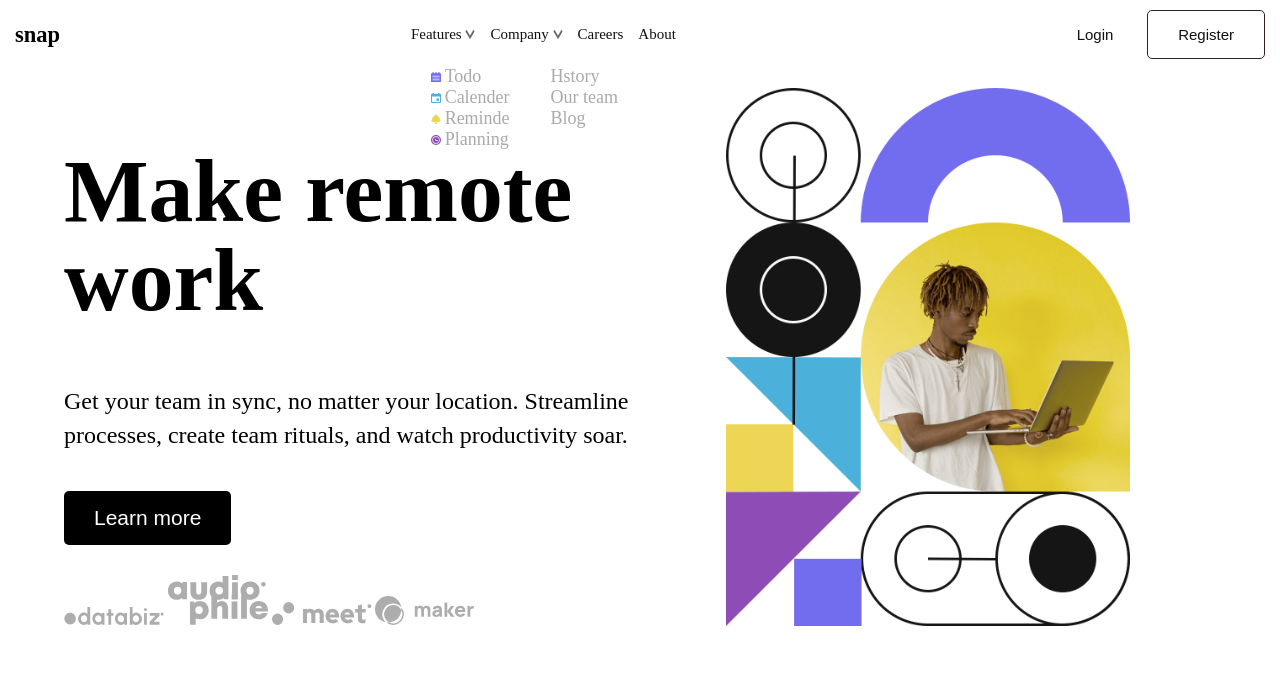
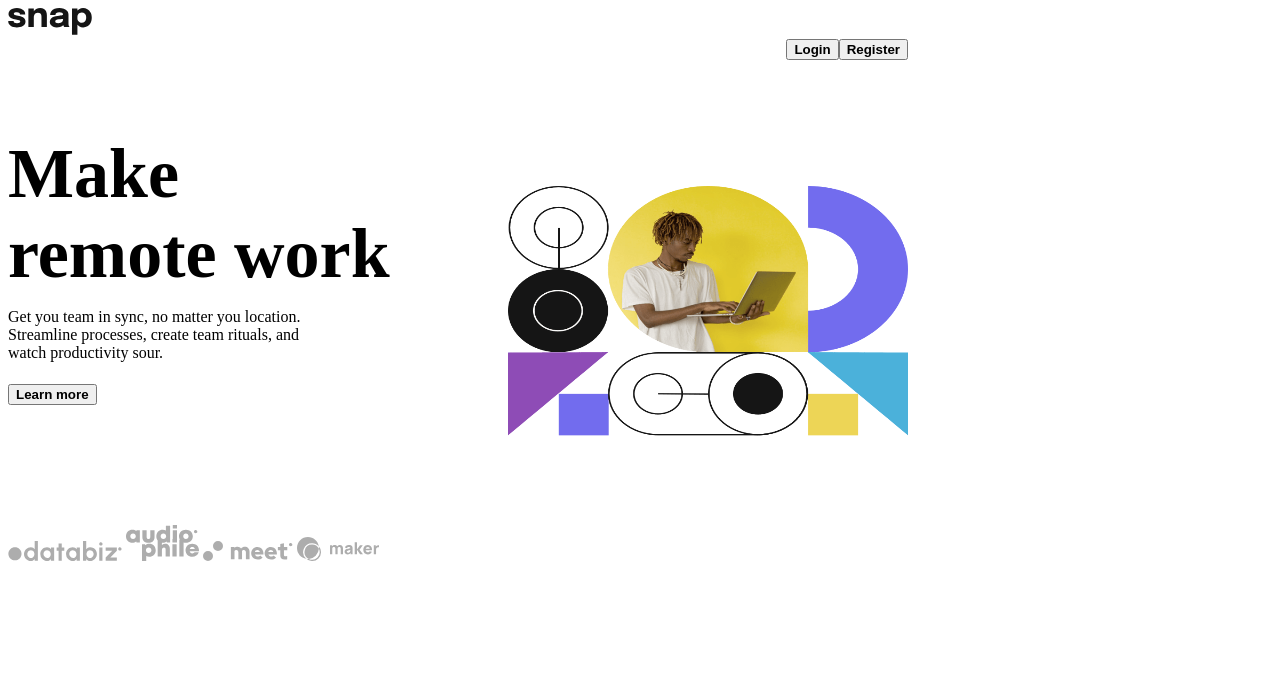
Before and after one commit to JAPH254/Flex-box-challenge, a plain HTML site: page index.html in a window 1280 px wide. Drawn offline with Linux system fonts and the light colour scheme; files whose address does not match are found by name.

Commit message:
This is the origin intro-section project

```diff
--- a/index.html
+++ b/index.html
@@ -2,377 +2,146 @@
 <html lang="en">
 <head>
     <meta charset="UTF-8">
-  <meta name="viewport" content="width=device-width, initial-scale=1.0"> <!-- displays site properly based on user's device -->
-
-  <link rel="icon" type="image/png" sizes="32x32" href="./images/favicon-32x32.png">
-
-  <title>omanyus##challenge</title>
-
-  <!-- Feel free to remove these styles or customise in your own stylesheet 👍 -->
-  <link rel="stylesheet" href="style.css">
+    <meta http-equiv="X-UA-Compatible" content="IE=edge">
+    <meta name="viewport" content="width=device-width, initial-scale=1.0">
+    <title>omanyu's challenge</title>
 </head>
 <style>
+    .registration {
+        align-content: rigth;
+    }
+    .menu_nav{
+        font-weight: bold;
 
-.attribution { font-size: 11px; text-align: center; }
-.attribution a { color: hsl(228, 45%, 44%);
-}
-body{
-    margin: 0;
-    padding: 0;
-    font-family: 'Times New Roman', Times, serif;
-}
-html{
-    margin: 0;
-    padding: 0;
-    font-size: 93.75%;/*10px/16px tmes 100 */
-    box-sizing: border-box;
-    text-decoration: none;
-}
-.logo h2{
-    font-size: 1.5rem;
-    font-weight: 700;
-}
-/* Header styles */
-.header-container{
-    padding: .3rem 1rem;
-    margin: 0;
-    margin-top: -.1rem;
-
-    display: flex;
-    align-items: center;
-    justify-content: space-between;
-}
-.header-nav{
-    justify-self: flex-start;
-    margin-left: -5rem;
-}
-.header-nav .nav-items{
- display: flex;
- align-items: center;
- list-style:none ;
-}
-
-.nav-item{
-    margin-left:1rem ;
-}
-
-.nav-link{
-    text-decoration: none;
-    color: #111;
-}
-
-.btn{
-    padding: 1rem 2rem;
-    color: #111;
-    font-size: 1rem;
-    font-weight: 500;
-    border: none;
-    background: none;
-}
-.reg-btn{
-    border-radius: 5px;
-    border: 1px solid #332122;
-}
-main{
-    display: flex;
-    align-items: center;
-    justify-content: flex-start;
-    width: 100%;
+        width: 860px;
         margin: 0 auto;
     }
+    .menu_nav ul{
+        life-style:none;
+        margin-top:2%;
+    }
+    .menu_nav ul li{
+        width: 170px;
+        border: 1px solid #fff;
+        height: 50px;
+        line-height: 50px;
+        text-align: center;
+        float: left;
+        position: relative;
 
-.showcase{
+    }
+  .main-image img{
+      height: 250px;
+      width: 400px;
       display: flex;
-    align-items: center;
-    justify-content: space-between;
-    /* flex-wrap: wrap; */
-    width: 90%;
-    margin: 1rem auto 3rem;
+      flex-direction: column;
+      justify-content: flex-end;
+
+
   }
+  .main_right{
+      align-items: right;
+      height: 550px;
 
-.show-img{
-    width: 50%;
+      flex-direction: column;
+
+
   }
-img{
-    width: 100%;
-    /* max-width: 300px; */
+  .content{
+      display: flex;
   }
-.show-text{
-    width: 50%;
-    /* line-height: 1.9; */
-}
-.show-text h1{
-    font-size: 7vw;
-    line-height: 1;
-}
-.show-text p{
-    font-size: 1.6rem;
-    line-height: 1.4;
-}
-.show-text button{
-    padding: 1rem 2rem;
-    color: #fff;
-    background-color: #000;
-    border-radius: 5px;
-    font-size: 1.4rem;
-    font-weight: 300;
-    border: none;
-    margin: 1rem 0;
-    cursor: pointer;
-    margin-bottom: 2rem;
-}
-.show-text img{
-    width: 100px;
-}
-.show-text . footers{
-    display: flex;
-    align-items: center;
-    justify-content: space-around;
-}.show-img{
-    display: flex;
-    align-items: center;
+  .main_left{
       justify-content: center;
-}
-.show-img img{
-    align-self: center;
-    width: 70%;
-    height: 60%;
-}
-.nav-item{
-    position: relative;
-}
-.drop, .drop2{
-    position: absolute;
-}
+      align-content: center;
 
-.menu{
-    display: none;
-    height: 30px;
-    width: 30px;
-}
-.drop-show{
-    display: none;
-}
+      flex-direction: column;
 
-.features .drop-down{
-    width: 30px;
-    height: 30px;
-}
-.nav-item img{
-    width: 10px;
-    height: 10px;
-}
-.drop-lst img{
-    width: 10px;
-    height: 10px;
-}
-.drop,.drop2{
-    top: 40px;
-    left: 0px;
-    width: 100px;
-    height: auto;
-    background-color: #ffffff;
-list-style: none;
-display: block;
-}
-.drop li a,.drop2 li a{
-    font-size: 1.2rem;
-    color: #aaa;
-    text-decoration: none;
-}
 
-.drop{
-    left: -20px;
-}
-.drop2{
-    left: 20px;
+
   }
 
 
-@media only screen and (max-width: 900px){
-    .header-container{
-        padding: .3rem 1rem;
-        margin: 0;
-        margin-top: -.1rem;
+}
+</style>
 
-        display: flex;
-        align-items: center;
-        justify-content: space-between;
-    }
-    .menu{
-        width: 4rem;
-        height: 4rem;
-        display: inline-flex;
-    }
-    .header-container{
-        padding: 1.2rem 1rem;
-    }
-    .header-nav{
-        justify-self: flex-start;
-        margin-left: -5rem;
-        display: none;
-    }
-    .show{
-        display: block;
-
-    }
-    .show .nav-items{
-        position: absolute;
-        top: 10%;
-        right: 0;
-        flex-direction: column;
-        width: 50%;
-        background-color: #ffffffcb;
-        height: 100vh;
-        margin-top: 3rem;
-    }.show .nav-item{
-        margin-top: 2rem;
-
-    }
-    .show .nav-link{
-        font-size: 3rem;
-        color: black;
-    }
-
-    .btn{
-        display: none;
-    }
-
-    /* showcase meda */
-    .showcase{
-        /* display: flex;
-        align-items: center;
-        justify-content: space-between; */
-        flex-direction: column-reverse;
-        width: 100%;
-        margin: 0;
-        /* margin: 1rem auto 3rem; */
-    }
-    .show-img img{
-        align-self: center;
-        width: 100%;
-        height: 60%;
-    }
-    .show-text img{
-        width: 100px;
-    }
-    .show-text {
-        width: 90%;
-        padding: 1.2rem;
-        margin-bottom: 1rem;
-        margin: 1rem auto;
-        text-align: center;
-    }
-    .show-text p{
-        width: 76%;
-        margin: 1rem auto;
-        text-align: justify;
-        font-size: 2rem;
-    }
-    .show-img{
-        width: 100%;
-    }
-    .show-img img{
-        align-self: center;
-        width: 100%;
-        height: 40%;
-    }
-    .logo h2{
-        font-size: 3rem;
-    }
-    .show-text h1
-    {
-    font-size: 7vw;
-    }
-    .logins{
-        font-style: italic;
-    }
-    .show-text button{
-        padding: 1.4rem 2rem;
-    }
-}
-
-
-</style>
 <body>
-  <div class="header-container">
     <div class="logo">
-      <h2>snap</h2>
+        <img src="images/logo.svg">
+        <!--
     </div>
-    <nav class="header-nav">
-      <ul class="nav-items">
-        <li class="nav-item"><a href="#" class="nav-link features">Features <img   src="/images/icon-arrow-down.svg" alt=""></a>
-        <ul class="drop">
-          <li class="drop-lst">
-            <img src="/images/icon-todo.svg" alt="">
-            <a href="">Todo</a>
-          </li>
-          <li class="drop-lst">
-            <img src="/images/icon-calendar.svg" alt="">
-            <a href="">Calender</a>
-          </li>
-          <li class="drop-lst">
-            <img src="/images/icon-reminders.svg" alt="">
-            <a href="">Reminder</a>
-          </li>
-          <li class="drop-lst">
-            <img src="/images/icon-planning.svg" alt="">
-            <a href="">Planning</a>
-          </li>
-        </ul>
-        </li>
-        <li class="nav-item"><a href="#" class="nav-link company">Company <img src="/images/icon-arrow-down.svg" alt=""></a>
-        <ul class="drop2">
-          <li>
-            <a href="#">Hstory</a>
-          </li>
-          <li>
-            <a href="#">Our team</a>
-          </li>
-          <li>
-            <a href="#">Blog</a>
-          </li>
+   <div class="menu_nav">
+        <ul>
+            <li>Features</li>
+              <ul>
+                <div class="list" style="display: flex;">
+                    <img src="images/icon-todo.svg" alt="">
+                <li>To do List</li>
+                </div>
+                <div class="calender" style="display: flex;">
+                    <img src="images/icon-calendar.svg" alt="">
+                <li>Calendar</li>
+                </div>
+                <div class="reminders" style="display: flex;">
+                    <img src="images/icon-reminders.svg" alt="">
+                <li>Reminders</li>
+                </div>
+                <div class="planning" style="display: flex;">
+                    <img src="images/icon-planning.svg" alt="">
+                <li>Planning</li>
+                </div>
 
              </ul>
-        </li>
-        <li class="nav-item"><a href="#" class="nav-link">Careers</a></li>
-        <li class="nav-item"><a href="#" class="nav-link">About</a></li>
+            <li>Company</li>
+            <ul>
+                <li>History</li>
+                <li>Our Team</li>
+                <li>Blog</li>
             </ul>
-    </nav>
-    <div class="logins">
-      <button class="btn log-btn">Login</button>
-      <button class="btn reg-btn">Register</button>
+            <li>Careers</li>
+            <li>About</li>
+        </ul>
+
+    </div>-->
+    <div class="content">
+    <div class="main_left" >
+        <div class="paragraph1" style="font-weight: bold;font-size:70px;height: 50px;width: 500px;">
+            <p>
+                Make <br/>remote work
+            </p>
+
+        </div><br><br><br><br><br><br>
+        <div>
+        <p class="main_para" style="width: 300px;height:50px">
+            Get you team in sync, no matter you location. Streamline processes, create team rituals, and watch productivity sour.
+        </p>
         </div>
-    <img class="menu" src="/images/icon-menu.svg" alt="menu image">
+
+    <button class="learn_more" style="font-weight:bold;margin-top: 10px;">
+        Learn more
+
+    </button>
+    <div class="footer_img"; style="justify-content:flex-end;margin-top: 120px;">
+        <img src="images/client-databiz.svg" alt="">
+        <img src="images/client-audiophile.svg" alt="">
+        <img src="images/client-meet.svg" alt="">
+        <img src="images/client-maker.svg" alt="">
+
     </div>
-  <!-- Features
-  Company
-  Careers
-  About
+    </div>
+    <div class="main_right">
 
-  Login
-  Register -->
-<main>
-  <div class="showcase">
-    <div class="show-text">
-      <h1>Make remote work</h1>
-      <p>Get your team in sync, no matter your location. Streamline processes, create team rituals, and watch productivity soar.</p>
+    <div class="registration" style="display:flex;flex-direction:row-reverse;">
+        <button class="login"><b>Register</b></button>
+        <button class="register"><b>Login</b></button>
+    </div>
+   <br><br><br><br><br><br><br>
 
-      <button>Learn more</button>
-
-      <div class="footers">
-        <img src="/home/galaxy/Desktop/Jitu/HTML/intro-section-with-dropdown-navigation-main/images/client-databiz.svg">
-        <img src="/home/galaxy/Desktop/Jitu/HTML/intro-section-with-dropdown-navigation-main/images/client-audiophile.svg">
-        <img src="/home/galaxy/Desktop/Jitu/HTML/intro-section-with-dropdown-navigation-main/images/client-meet.svg">
-        <img src="/home/galaxy/Desktop/Jitu/HTML/intro-section-with-dropdown-navigation-main/images/client-maker.svg">
+    <div class="main-image" style="justify-content: flex-end;">
+        <img src="images/image-hero-mobile.png" alt="No image Here">
+    </div>
     </div>
     </div>
 
-    <div class="show-img">
-      <img src="/home/galaxy/Desktop/Jitu/HTML/intro-section-with-dropdown-navigation-main/images/image-hero-desktop.png" alt="">
-    </div>
-  </div>
 
-</main>
 </body>
 </html>
```
Lines whose indentation alone changed are shown as unchanged.
